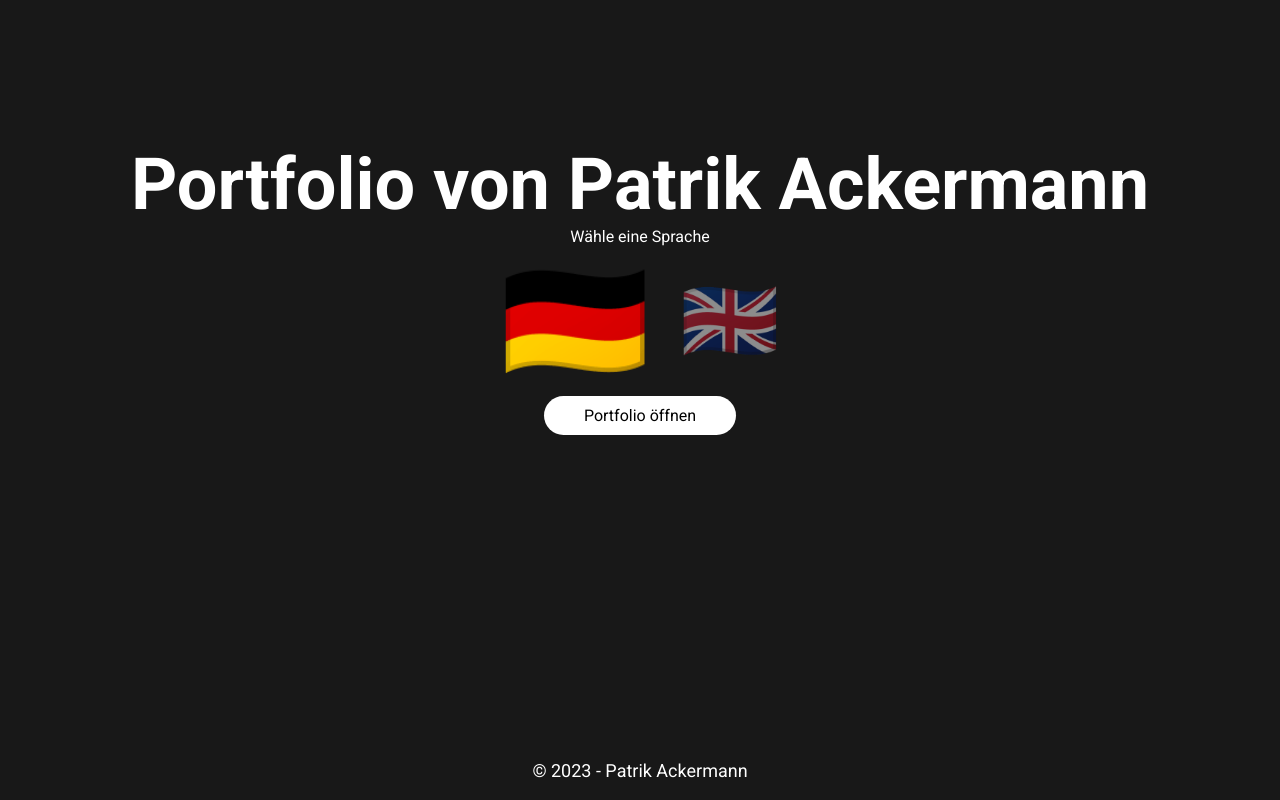
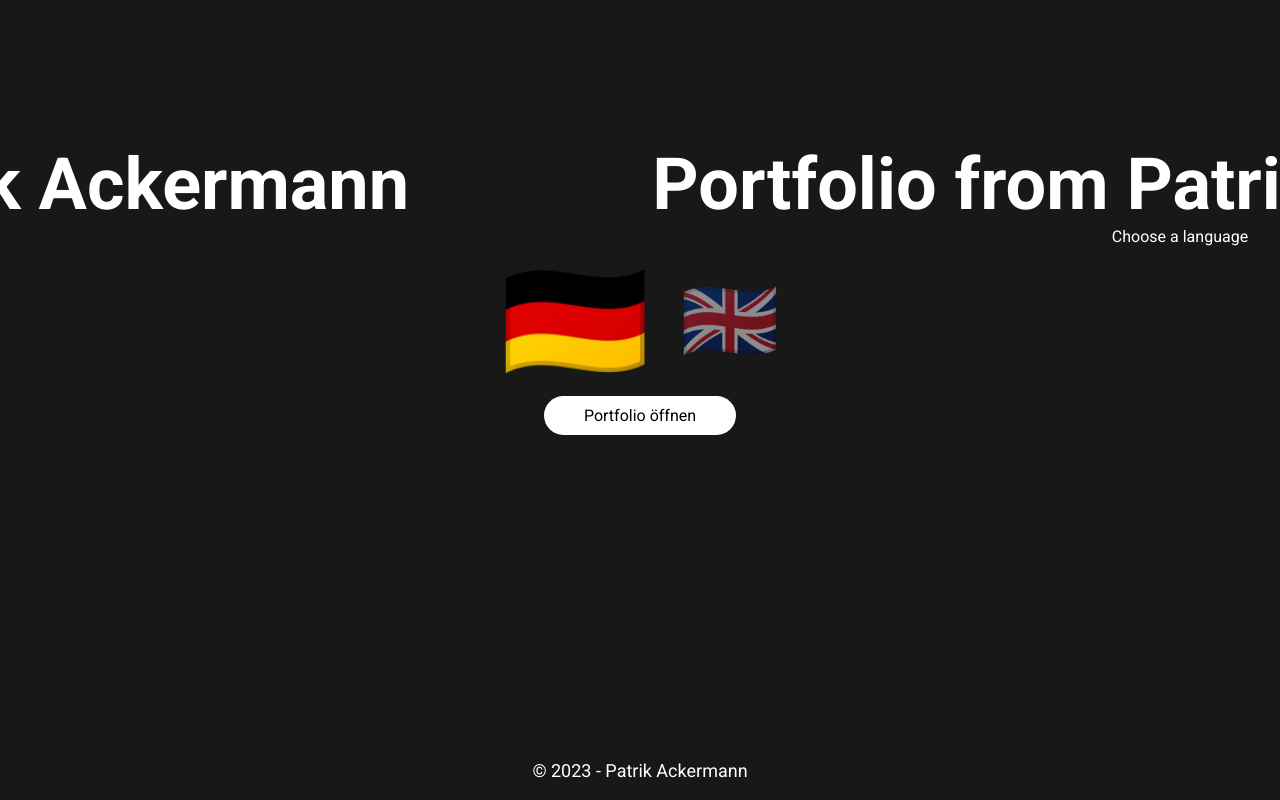
Before and after one commit to PatrikAckermann/Portfolio, a React (Create React App) app: page / in a window 1280 px wide. Built offline with nearby package versions, Linux system fonts and the light colour scheme.

Commit message:
Added welcome screen animation

```diff
--- a/public/index.html
+++ b/public/index.html
@@ -1,5 +1,5 @@
 <!DOCTYPE html>
-<html>
+<html lang="de">
     <head>
         <title>Patrik Ackermann</title>
         <link rel="preconnect" href="https://fonts.googleapis.com">
--- a/src/CSS/Welcome.css
+++ b/src/CSS/Welcome.css
@@ -2,9 +2,19 @@
     text-align: center;
 }
 
-.Welcome > h1 {
+.WelcomeTitleContainer {
+    width: 100vw;
     margin-top: 10vh;
+    display: flex;
+    flex-direction: row;
+    overflow: hidden;
+    scroll-snap-type: x mandatory;
+}
+
+.WelcomeTitle {
+    min-width: 100vw;
     font-size: 72px;
+    scroll-snap-align: start;
 }
 
 .FlagContainer {
--- a/src/Components/Language.jsx
+++ b/src/Components/Language.jsx
@@ -11,7 +11,7 @@ export default function Language() {
     var skills = []
 
     projects = language.projects.map(project => {
-        return <li tabIndex="0" key={project} className="LanguageListItem Hover" onClick={() => context.scrollToArea("projects/" + project)}>{context.data.projects[project].name}</li>
+        return <li tabIndex="0" key={project} className="LanguageListItem Hover" onClick={() => context.scrollToArea("projects/" + project)}>{strings[context.data.projects[project].name]}</li>
     })
 
     skills = language.skills.map(skill => {
--- a/src/Components/Layout.jsx
+++ b/src/Components/Layout.jsx
@@ -9,12 +9,8 @@ import React from "react"
 export default function Layout() {
     var loaderData = useLoaderData()
     var data = loaderData[0]
-    var german = loaderData[1]
-    var english = loaderData[2]
-
     var [language, setLanguage] = React.useState(localStorage.getItem("language"))
     if (language === null) {setLanguage("de"); localStorage.setItem("language", "de")}
-
     var strings
     switch(language) {
         case "de":
@@ -24,7 +20,7 @@ export default function Layout() {
             strings = loaderData[2]
             break;
         default:
-            strings = loaderData[2]
+            strings = loaderData[1]
             break;
     }
 
--- a/src/Components/Welcome.jsx
+++ b/src/Components/Welcome.jsx
@@ -11,13 +11,39 @@ export default function Welcome(props) {
         localStorage.setItem("language", language)
     }
 
+    setTimeout(() => {
+        var scrollPos = 0
+        var titleContainer = document.getElementById("TextAnimation")
+        function anim() {
+            if (titleContainer !== null) {
+                scrollPos = scrollPos < 1 ? scrollPos + 1 : 0
+                titleContainer.scroll({left: scrollPos * window.innerWidth, behavior: "smooth"})
+                setTimeout(anim, 5000)
+            }
+        }
+        anim()
+    }, 5000)
+
+    function openPortfolio() {
+        context.scrollToArea("")
+        animationActive = false
+    }
+
     return (<div className="Welcome LayoutElement">
-        <h1>Portfolio von Patrik Ackermann</h1>
-        <p>Wähle eine Sprache</p>
+        <div className="WelcomeTitleContainer TextAnimation" id="TextAnimation">
+            <div className="titleContainer">
+                <h1 className="WelcomeTitle">Portfolio von Patrik Ackermann</h1>
+                <p>Wähle eine Sprache</p>
+            </div>
+            <div className="titleContainer">
+                <h1 className="WelcomeTitle">Portfolio from Patrik Ackermann</h1>
+                <p>Choose a language</p>
+            </div>
+        </div>
         <div className="FlagContainer">
             <h1 className={context.language === "de" ? "Flag SelectedFlag" : "Flag"} onClick={() => setLanguage("de")}>🇩🇪</h1>
             <h1 className={context.language === "en" ? "Flag SelectedFlag" : "Flag"} onClick={() => setLanguage("en")}>🇬🇧</h1>
         </div>
-        <button onClick={() => context.scrollToArea("")} tabIndex="0">{context.strings.openPortfolio}</button>
+        <button onClick={openPortfolio} tabIndex="0">{context.strings.openPortfolio}</button>
     </div>)
 }
```
